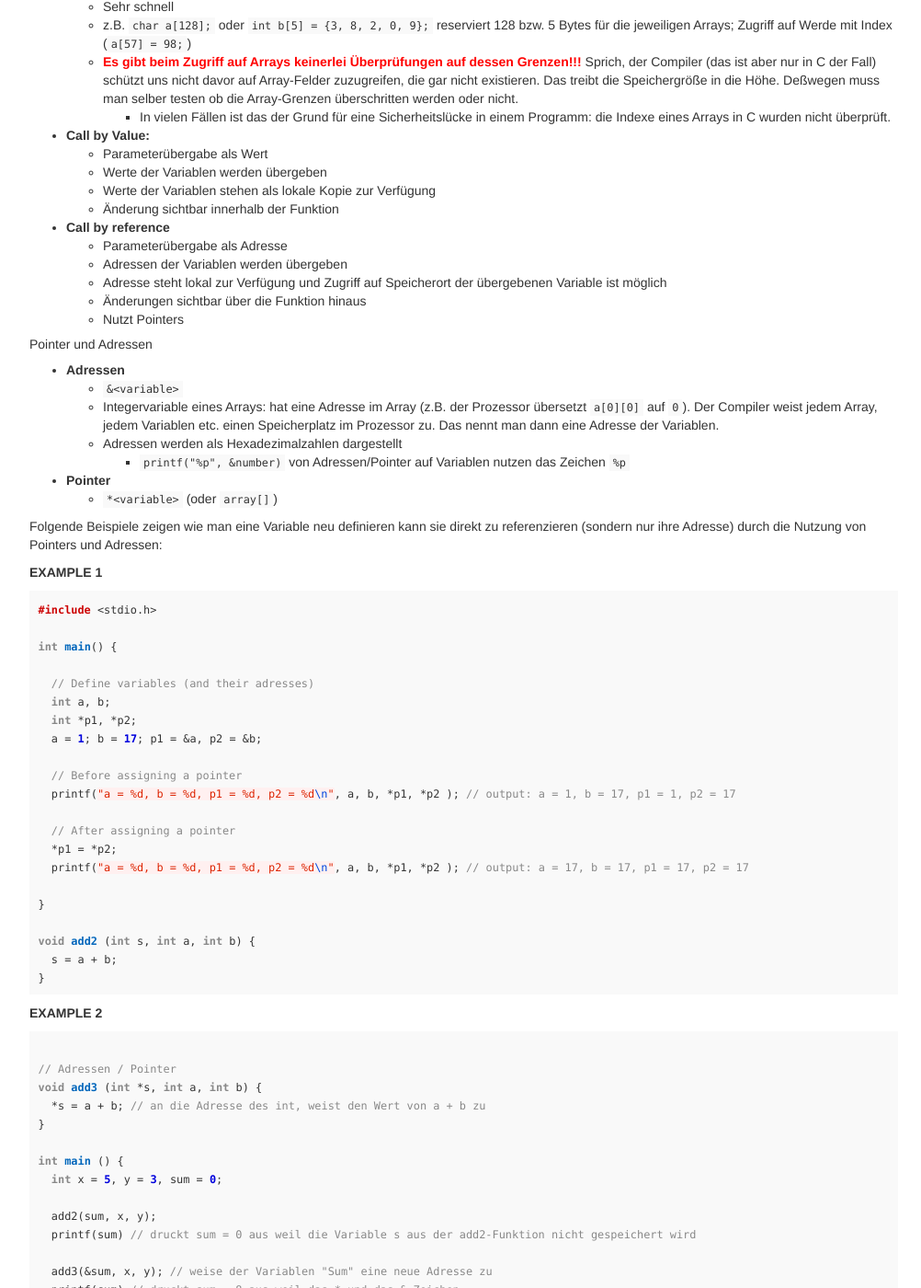
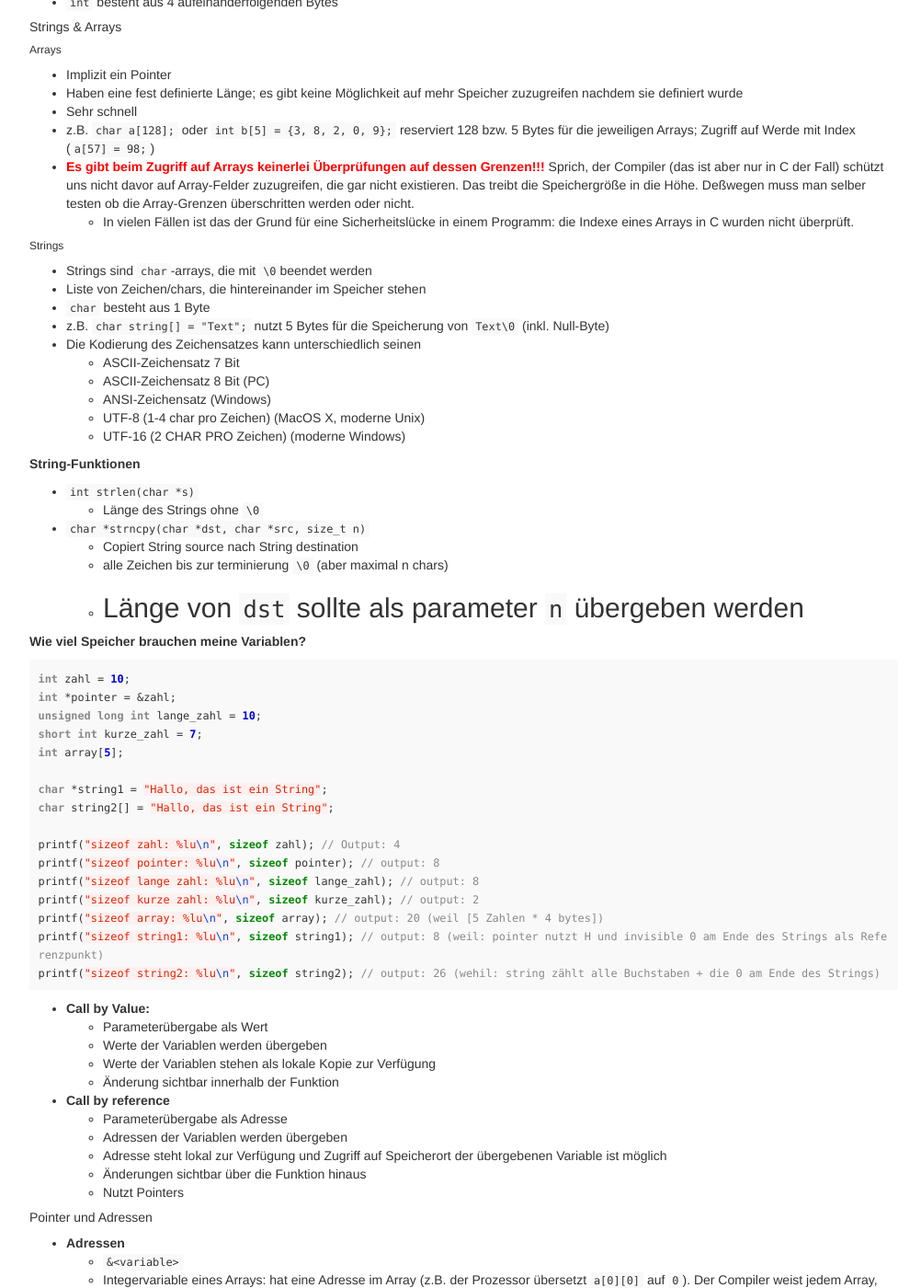
Before and after one commit to kajaschmidt/notes, a Jekyll site: the page built from _posts/2018-10-15-c-crash-course.md, in a window 1280 px wide and 1400 px high, scrolled down 5196 px. Shown: the whole window at 92% size, without its empty margins (233-1235 px from the left). Built offline with Jekyll 4.4.1, drawn with Linux system fonts in a browser that asks for light colours; some of the changed text lies outside the part shown.

Commit message:
notes from 25 oct 2018

````diff
--- a/_posts/2018-10-15-c-crash-course.md
+++ b/_posts/2018-10-15-c-crash-course.md
@@ -13,6 +13,8 @@ order: 2
 4. [Rekursive Funktionen & Bibliotheken](https://isis.tu-berlin.de/pluginfile.php/1101335/mod_resource/content/2/ws1819-ckurs-tag4.pdf)
 5. [Arrays & Adressen](https://isis.tu-berlin.de/pluginfile.php/1106762/mod_resource/content/1/ws1819-ckurs-tag5.pdf)
 6. [Dynamische Speicherverwaltung](https://isis.tu-berlin.de/pluginfile.php/1109686/mod_resource/content/1/ws1819-ckurs-tag6.pdf)
+7. [Strings](https://isis.tu-berlin.de/pluginfile.php/1112025/mod_resource/content/1/ws1819-ckurs-tag7.pdf)
+8. [Debugging & Stack](https://isis.tu-berlin.de/pluginfile.php/1113477/mod_resource/content/1/ws1819-ckurs-tag8.pdf)
 
 #### C Code
 * Entwickelt zwischen 1969 und 1973 von Dennis Ritchie (Bell Labs); Touring-Award Gewonnen
@@ -274,16 +276,65 @@ Note: um weitere Directories hinzuzufügen: explizit mittels `-L`für Bibliothek
 ### Speicher
 
 #### Speicher & Adressen von Variablen
-- Speicher besteht aus Reihe von Bytes
-  - `int` besteht aus 4 aufeinanderfolgenden Bytes
-- Deklaration vs. Zuweisung einer Variablen (siehe Vocab-Liste)
-- Arrays
-  - Implizit ein Pointer
-  - Haben eine fest definierte Länge; es gibt keine Möglichkeit auf mehr Speicher zuzugreifen nachdem sie definiert wurde
-  - Sehr schnell
-  - z.B. `char a[128];` oder `int b[5] = {3, 8, 2, 0, 9};` reserviert 128 bzw. 5 Bytes für die jeweiligen Arrays; Zugriff auf Werde mit Index (`a[57] = 98;`)
-  - <span style="color:red">**Es gibt beim Zugriff auf Arrays keinerlei Überprüfungen auf dessen Grenzen!!!**</span> Sprich, der Compiler (das ist aber nur in C der Fall) schützt uns nicht davor auf Array-Felder zuzugreifen, die gar nicht existieren. Das treibt die Speichergröße in die Höhe. Deßwegen muss man selber testen ob die Array-Grenzen überschritten werden oder nicht.
-    - In vielen Fällen ist das der Grund für eine Sicherheitslücke in einem Programm: die Indexe eines Arrays in C wurden nicht überprüft.
+Speicher besteht aus Reihe von Bytes <br>
+Deklaration vs. Zuweisung einer Variablen (siehe Vocab-Liste)
+
+##### Int
+- `int` besteht aus 4 aufeinanderfolgenden Bytes
+
+##### Strings & Arrays
+
+###### Arrays
+- Implizit ein Pointer
+- Haben eine fest definierte Länge; es gibt keine Möglichkeit auf mehr Speicher zuzugreifen nachdem sie definiert wurde
+- Sehr schnell
+- z.B. `char a[128];` oder `int b[5] = {3, 8, 2, 0, 9};` reserviert 128 bzw. 5 Bytes für die jeweiligen Arrays; Zugriff auf Werde mit Index (`a[57] = 98;`)
+- <span style="color:red">**Es gibt beim Zugriff auf Arrays keinerlei Überprüfungen auf dessen Grenzen!!!**</span> Sprich, der Compiler (das ist aber nur in C der Fall) schützt uns nicht davor auf Array-Felder zuzugreifen, die gar nicht existieren. Das treibt die Speichergröße in die Höhe. Deßwegen muss man selber testen ob die Array-Grenzen überschritten werden oder nicht.
+  - In vielen Fällen ist das der Grund für eine Sicherheitslücke in einem Programm: die Indexe eines Arrays in C wurden nicht überprüft.
+
+###### Strings
+- Strings sind `char`-arrays, die mit `\0`beendet werden
+- Liste von Zeichen/chars, die hintereinander im Speicher stehen
+- `char` besteht aus 1 Byte
+- z.B. `char string[] = "Text";` nutzt 5 Bytes für die Speicherung von `Text\0` (inkl. Null-Byte)
+- Die Kodierung des Zeichensatzes kann unterschiedlich seinen
+  - ASCII-Zeichensatz 7 Bit
+  - ASCII-Zeichensatz 8 Bit (PC)
+  - ANSI-Zeichensatz (Windows)
+  - UTF-8 (1-4 char pro Zeichen) (MacOS X, moderne Unix)
+  - UTF-16 (2 CHAR PRO Zeichen) (moderne Windows)
+
+**String-Funktionen**
+- `int strlen(char *s)`
+  - Länge des Strings ohne `\0`
+- `char *strncpy(char *dst, char *src, size_t n)`
+  - Copiert String source nach String destination
+  - alle Zeichen bis zur terminierung `\0` (aber maximal n chars)
+  - Länge von `dst` sollte als parameter `n` übergeben werden
+-
+
+
+
+**Wie viel Speicher brauchen meine Variablen?**
+```cpp
+int zahl = 10;
+int *pointer = &zahl;
+unsigned long int lange_zahl = 10;
+short int kurze_zahl = 7;
+int array[5];
+
+char *string1 = "Hallo, das ist ein String";
+char string2[] = "Hallo, das ist ein String";
+
+printf("sizeof zahl: %lu\n", sizeof zahl); // Output: 4
+printf("sizeof pointer: %lu\n", sizeof pointer); // output: 8
+printf("sizeof lange zahl: %lu\n", sizeof lange_zahl); // output: 8
+printf("sizeof kurze zahl: %lu\n", sizeof kurze_zahl); // output: 2
+printf("sizeof array: %lu\n", sizeof array); // output: 20 (weil [5 Zahlen * 4 bytes])
+printf("sizeof string1: %lu\n", sizeof string1); // output: 8 (weil: pointer nutzt H und invisible 0 am Ende des Strings als Referenzpunkt)
+printf("sizeof string2: %lu\n", sizeof string2); // output: 26 (wehil: string zählt alle Buchstaben + die 0 am Ende des Strings)
+```
+
 
 - **Call by Value:**
   - Parameterübergabe als Wert
@@ -306,6 +357,7 @@ Note: um weitere Directories hinzuzufügen: explizit mittels `-L`für Bibliothek
     - `printf("%p", &number)` von Adressen/Pointer auf Variablen nutzen das Zeichen `%p`
 - **Pointer**
   - `*<variable>` (oder `array[]`)
+  - z.B. `*pointer` zeigt auf den gleichen Byte (bzw. die Adresse) wie array[0]. array[1] greift auf den Speicher der 1 Byte rechts von `*pointer` ist.
 
 Folgende Beispiele zeigen wie man eine Variable neu definieren kann sie direkt zu referenzieren (sondern nur ihre Adresse) durch die Nutzung von Pointers und Adressen:
 
@@ -328,16 +380,15 @@ int main() {
   printf("a = %d, b = %d, p1 = %d, p2 = %d\n", a, b, *p1, *p2 ); // output: a = 17, b = 17, p1 = 17, p2 = 17
 
 }
-
-void add2 (int s, int a, int b) {
-  s = a + b;
-}
 ```
 
 **EXAMPLE 2**
 ```cpp
+// Adressen / Pointer
+void add2 (int s, int a, int b) {
+  s = a + b;
+}
 
-// Adressen / Pointer
 void add3 (int *s, int a, int b) {
   *s = a + b; // an die Adresse des int, weist den Wert von a + b zu
 }
@@ -426,6 +477,14 @@ Arrays haben eine feste Dimension mit festem Speicherort; Pointer müssen erst d
   - `cat <values.txt | HELLOWORLD 2> result`: druckt stderr
   - `|`: Umleitung der Ausgabe in eine Datei (z.B. HELLOWORLD)
 
+Beispiel
+```cpp
+int main(int argc, char **argv) {
+  int len = atoi(argv[1]);
+  char *array = malloc
+}
+```
+
 **Calloc**
 - "clear allocation"
 
@@ -434,6 +493,11 @@ Arrays haben eine feste Dimension mit festem Speicherort; Pointer müssen erst d
 -
 
 
+### Debugging
+
+**Bugs**
+- Compiler gibt syntaktische/semantische Fehlern
+- Programm h hält mit Laufzeit Fehlern, hält nie, hat inkorrekte Resultate, hat manchmal inkorrekte Resultate
 
 
 
````
Also changed, not shown: other parts of _posts/2018-10-15-c-crash-course.md (+1 -1 lines), _pages/webtech-2-html.md (added, +1 -0 lines), _pages/webtech-tutorien.md (added, +1 -0 lines), _posts/2018-10-16-course-overview.md (+2 -3 lines), _posts/2018-10-19-1-einfhrung-motivation.md (+7 -5 lines), _posts/2018-10-19-bersicht.md (+23 -3 lines), _posts/2018-10-24-tutorien.md (added, +22 -0 lines), _posts/2018-10-26-webtech2html.md (added, +14 -0 lines).
